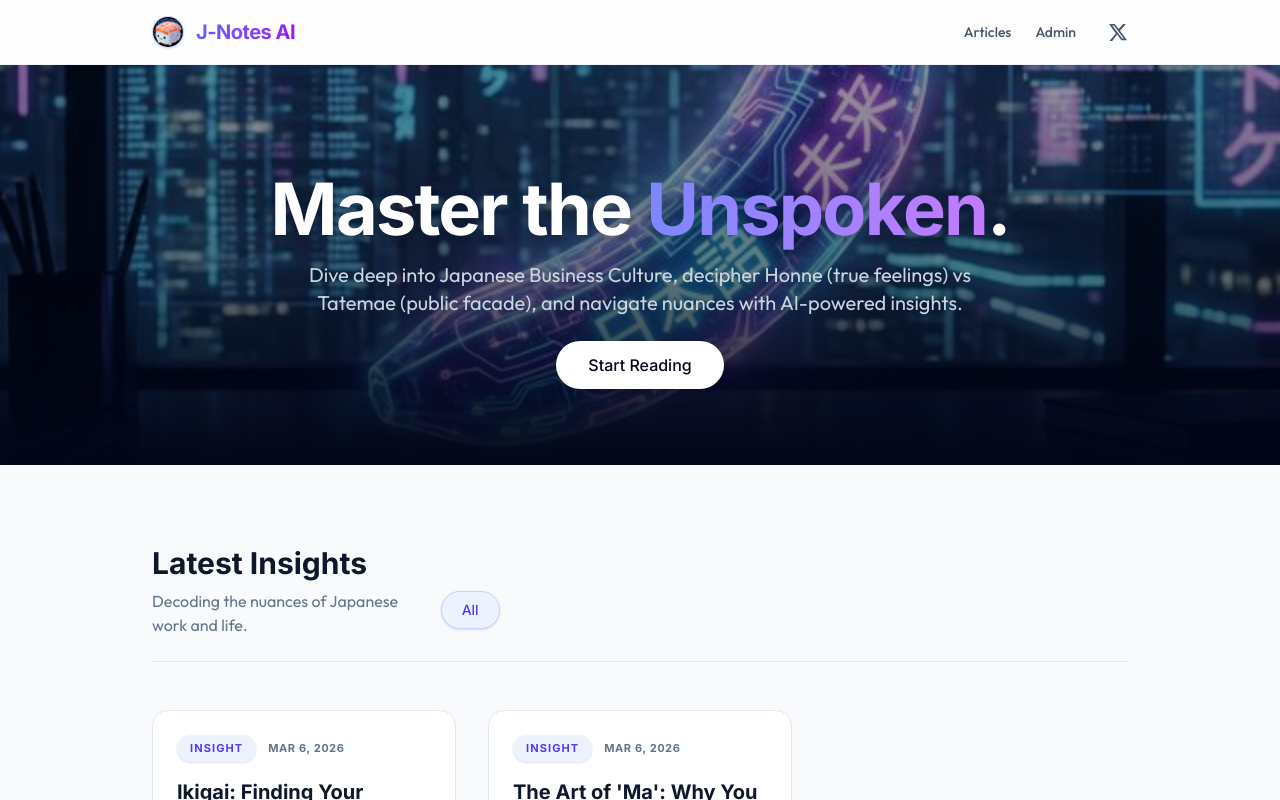
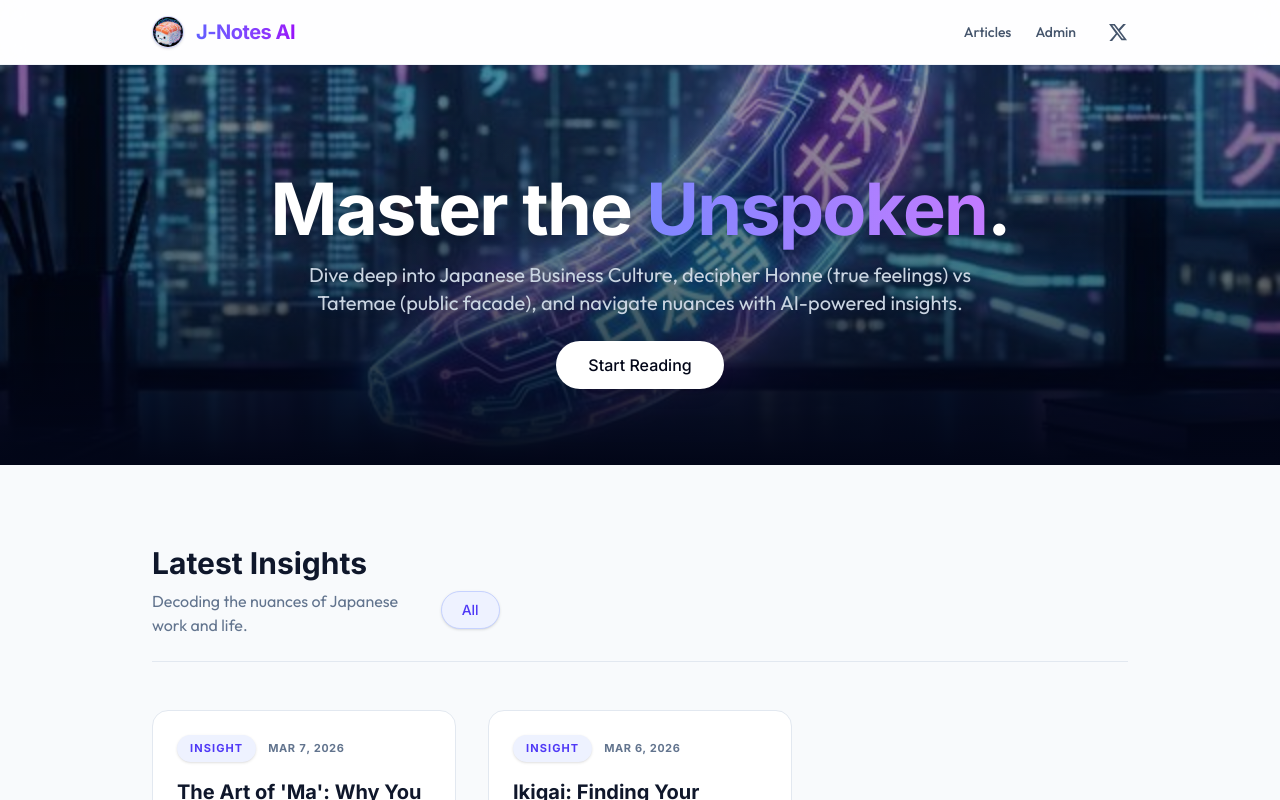
Before and after one commit to Popikuro/j-notes-ai, a Next.js app: page / in a window 1280 px wide. Shown: the top 800 px of the page. Built offline with nearby package versions, Linux system fonts and the light colour scheme; no server answers; the database is empty.

Commit message:
Fix: Hard-coded dates for timeline consistency

```diff
--- a/app/articles/[slug]/page.tsx
+++ b/app/articles/[slug]/page.tsx
@@ -35,14 +35,21 @@ async function getArticle(slug: string) {
         } catch (e) { }
         const contentBody = fileContent.replace(/---[\s\S]*?---/, '').trim();
 
+        let parsedDate = new Date().toISOString();
+        const dateMatch = fileContent.match(/date:\s*["']([^"']+)["']/);
+        if (dateMatch && dateMatch[1]) {
+            const d = new Date(dateMatch[1]);
+            if (!isNaN(d.getTime())) parsedDate = d.toISOString();
+        }
+
         data = {
             id: 99911,
             title: "Ikigai: Finding Your Purpose in the AI Era",
             slug: 'ikigai-finding-purpose-in-ai-era',
             content: contentBody,
             excerpt: "Feeling the weight of 'AI Fatigue'? Discover how the Japanese concept of Ikigai (reason for being) serves as the ultimate antidote for a cluttered digital world.",
-            published_at: new Date().toISOString(),
-            created_at: new Date().toISOString(),
+            published_at: parsedDate,
+            created_at: parsedDate,
             category_id: null
         };
         error = null;
@@ -55,14 +62,21 @@ async function getArticle(slug: string) {
         } catch (e) { }
         const contentBody = fileContent.replace(/---[\s\S]*?---/, '').trim();
 
+        let parsedDate = new Date().toISOString();
+        const dateMatch = fileContent.match(/date:\s*["']([^"']+)["']/);
+        if (dateMatch && dateMatch[1]) {
+            const d = new Date(dateMatch[1]);
+            if (!isNaN(d.getTime())) parsedDate = d.toISOString();
+        }
+
         data = {
             id: 99910,
             title: "The Art of 'Ma': Why You Need a Digital Pause More Than a Digital Detox",
             slug: 'the-art-of-ma-digital-pause',
             content: contentBody,
             excerpt: "Discover the Japanese concept of 'Ma' (negative space) and how embracing the pause between actions can be more powerful than constant improvement.",
-            published_at: new Date().toISOString(),
-            created_at: new Date().toISOString(),
+            published_at: parsedDate,
+            created_at: parsedDate,
             category_id: null
         };
         error = null;
--- a/app/page.tsx
+++ b/app/page.tsx
@@ -47,7 +47,7 @@ export default async function Home() {
     categories: { name: article.category_id ? categoryMap.get(article.category_id) || "Insight" : "Insight" }
   })) || [];
 
-  const articles = [
+  const rawArticles = [
     {
       id: 99911,
       title: "Ikigai: Finding Your Purpose in the AI Era",
@@ -68,6 +68,34 @@ export default async function Home() {
     },
     ...mappedArticles
   ];
+
+  const fs = require('fs');
+  const path = require('path');
+
+  const articles = rawArticles.map(article => {
+    let slugToCheck = article.slug;
+    if (article.slug === 'mottainai') {
+      slugToCheck = 'mottainai-digital-minimalism-in-ai';
+    }
+
+    try {
+      const filePath = path.join(process.cwd(), 'articles', 'philosophy', `${slugToCheck}.mdx`);
+      if (fs.existsSync(filePath)) {
+        const content = fs.readFileSync(filePath, 'utf8');
+        const dateMatch = content.match(/date:\s*["']([^"']+)["']/);
+        if (dateMatch && dateMatch[1]) {
+          const parsedDate = new Date(dateMatch[1]);
+          if (!isNaN(parsedDate.getTime())) {
+            return { ...article, published_at: parsedDate.toISOString() };
+          }
+        }
+      }
+    } catch (e) {
+      // Ignore missing files or read errors, fallback to default
+    }
+
+    return article;
+  }).sort((a, b) => new Date(b.published_at).getTime() - new Date(a.published_at).getTime());
 
   return (
     <div className="flex flex-col min-h-screen">
```
